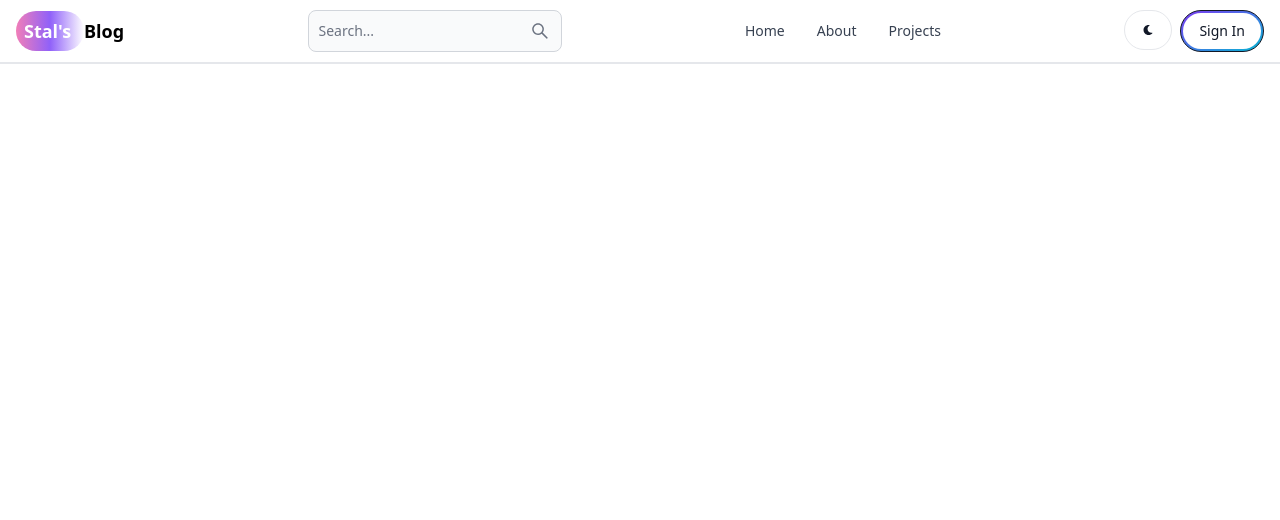
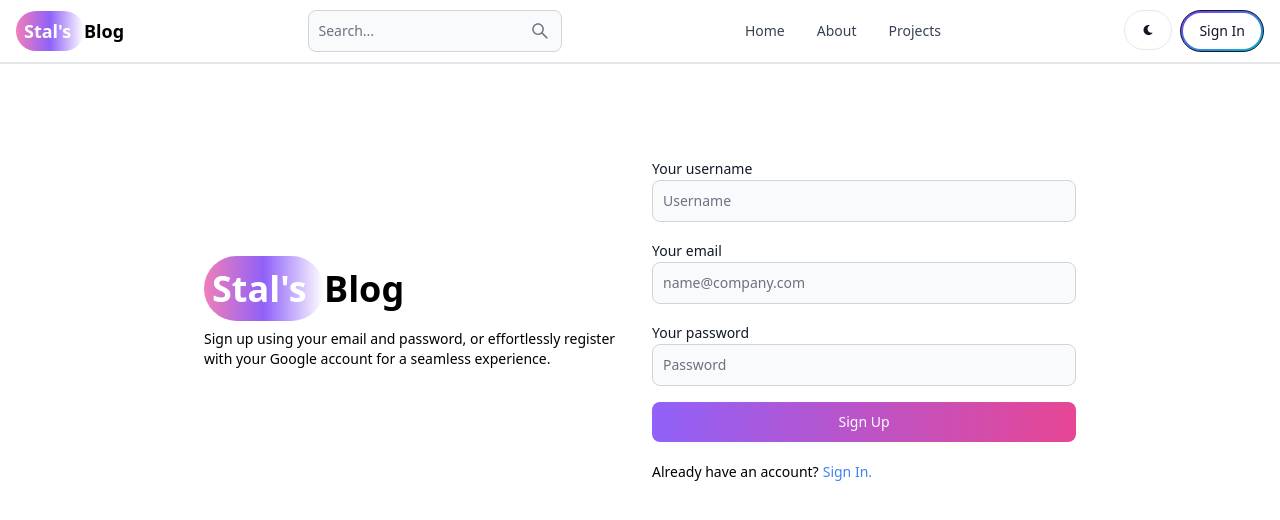
Before and after one commit to Sumeet3322/Mern-blog, a React (Vite) app in the folder client/: page /sign-up in a window 1280 px wide. Shown: the top 520 px of the page. Built offline with nearby package versions, Linux system fonts and the light colour scheme.

Commit message:
Create sign up page UI

```diff
--- a/client/src/App.jsx
+++ b/client/src/App.jsx
@@ -2,7 +2,7 @@ import { BrowserRouter, Routes, Route } from "react-router-dom";
 import Home from "./pages/Home";
 import About from "./pages/About";
 import Signin from "./pages/Signin";
-import Signout from "./pages/Signout";
+import Signup from "./pages/Signup";
 import DashBoard from "./pages/DashBoard";
 import Projects from "./pages/Projects";
 import Header from "./components/Header";
@@ -21,7 +21,7 @@ export default function App() {
         <Route path="/" element={<Home />} />
         <Route path="/about" element={<About />} />
         <Route path="/sign-in" element={<Signin />} />
-        <Route path="/sign-out" element={<Signout />} />
+        <Route path="/sign-up" element={<Signup />} />
         <Route path="/dashboard" element={<DashBoard />} />
         <Route path="/projects" element={<Projects />} />
       </Routes>
--- a/client/src/pages/Signout.jsx
+++ /dev/null
@@ -1,3 +0,0 @@
-export default function Signout() {
-  return <div>Signout</div>;
-}
--- /dev/null
+++ b/client/src/pages/Signup.jsx
@@ -0,0 +1,56 @@
+import { Link } from "react-router-dom";
+import { Button, Label, TextInput } from "flowbite-react";
+
+export default function Signup() {
+  return (
+    <div className="min-h-screen mt-20 ">
+      <div className="flex p-3 max-w-4xl mx-auto flex-col md:flex-row  gap-6 md:items-center">
+        {/*left*/}
+        <div className="flex-1 ">
+          <Link
+            to="/"
+            className="self-center whitespace-nowrap font-bold text-4xl "
+          >
+            <span className="px-2 py-2 bg-gradient-to-r text-white from-pink-400 via-purple-500  rounded-full">
+              {"Stal's "}
+            </span>
+            Blog
+          </Link>
+          <p className="text-sm mt-5">
+            Sign up using your email and password, or effortlessly register with
+            your Google account for a seamless experience.
+          </p>
+        </div>
+        <div className="flex-1">
+          <form className="flex flex-col gap-4">
+            <div>
+              <Label value="Your username" />
+              <TextInput type="text" placeholder="Username" id="username" />
+            </div>
+            <div>
+              <Label value="Your email" />
+              <TextInput
+                type="text"
+                placeholder="name@company.com"
+                id="email"
+              />
+            </div>
+            <div>
+              <Label value="Your password" />
+              <TextInput type="text" placeholder="Password" id="password" />
+            </div>
+            <Button gradientDuoTone="purpleToPink" type="submit">
+              Sign Up
+            </Button>
+          </form>
+          <div className="flex gap-1 text-sm mt-5">
+            <span>Already have an account? </span>
+            <Link to="/sign-in" className="text-blue-500">
+              Sign In.
+            </Link>
+          </div>
+        </div>
+      </div>
+    </div>
+  );
+}
```
